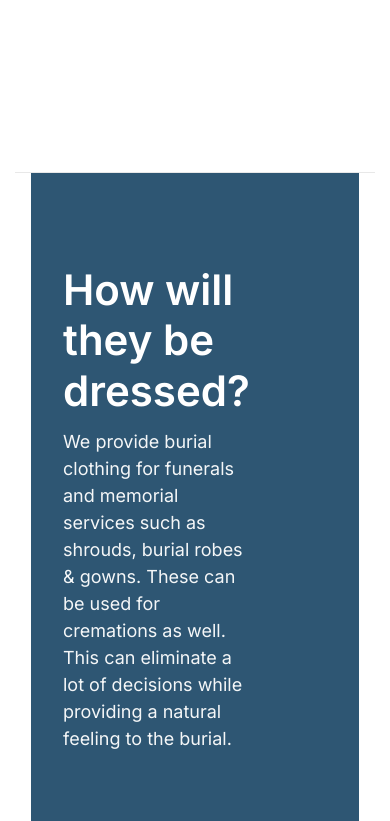
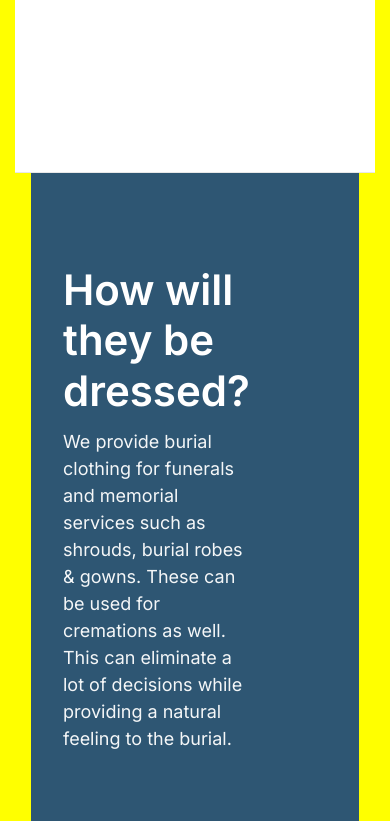
Before and after one commit to vernongsnyder/sallysrobes, a plain HTML site: page index.html in a window 390 px wide. Shown: the top 821 px of the page. Drawn offline with nearby package versions, Linux system fonts and the light colour scheme; grey boxes are pictures that could not be loaded.

Commit message:
responsive test

```diff
--- a/responsive.css
+++ b/responsive.css
@@ -1,7 +1,5 @@
 /* stability helpers that don't alter desktop */
-@media (max-width:768px){
-  body { outline: 4px solid red; }
-}
+body { background: yellow !important; }
 *{box-sizing:border-box}
 img,video{max-width:100%;height:auto;display:block}
 html{scrollbar-gutter:stable both-edges}
```
